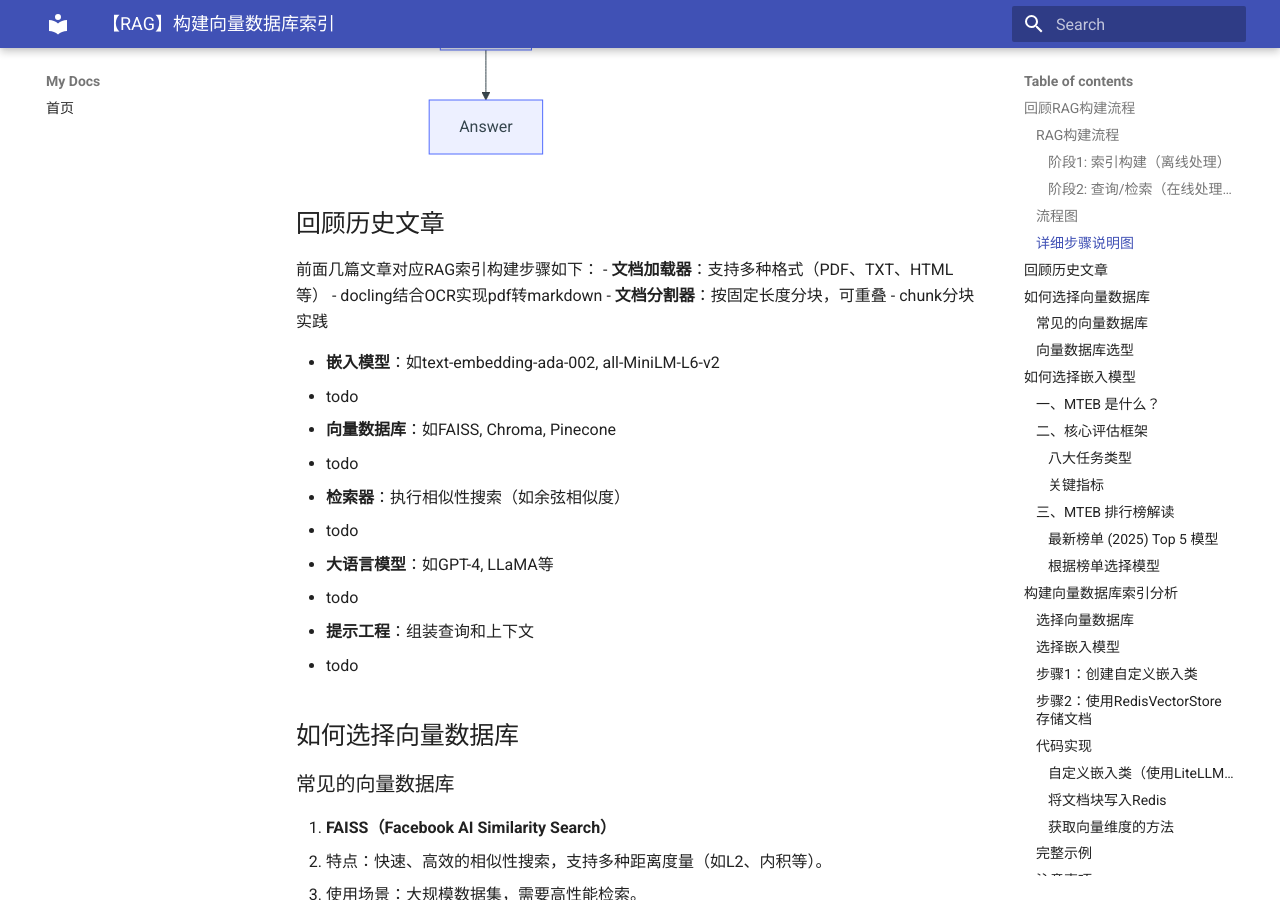
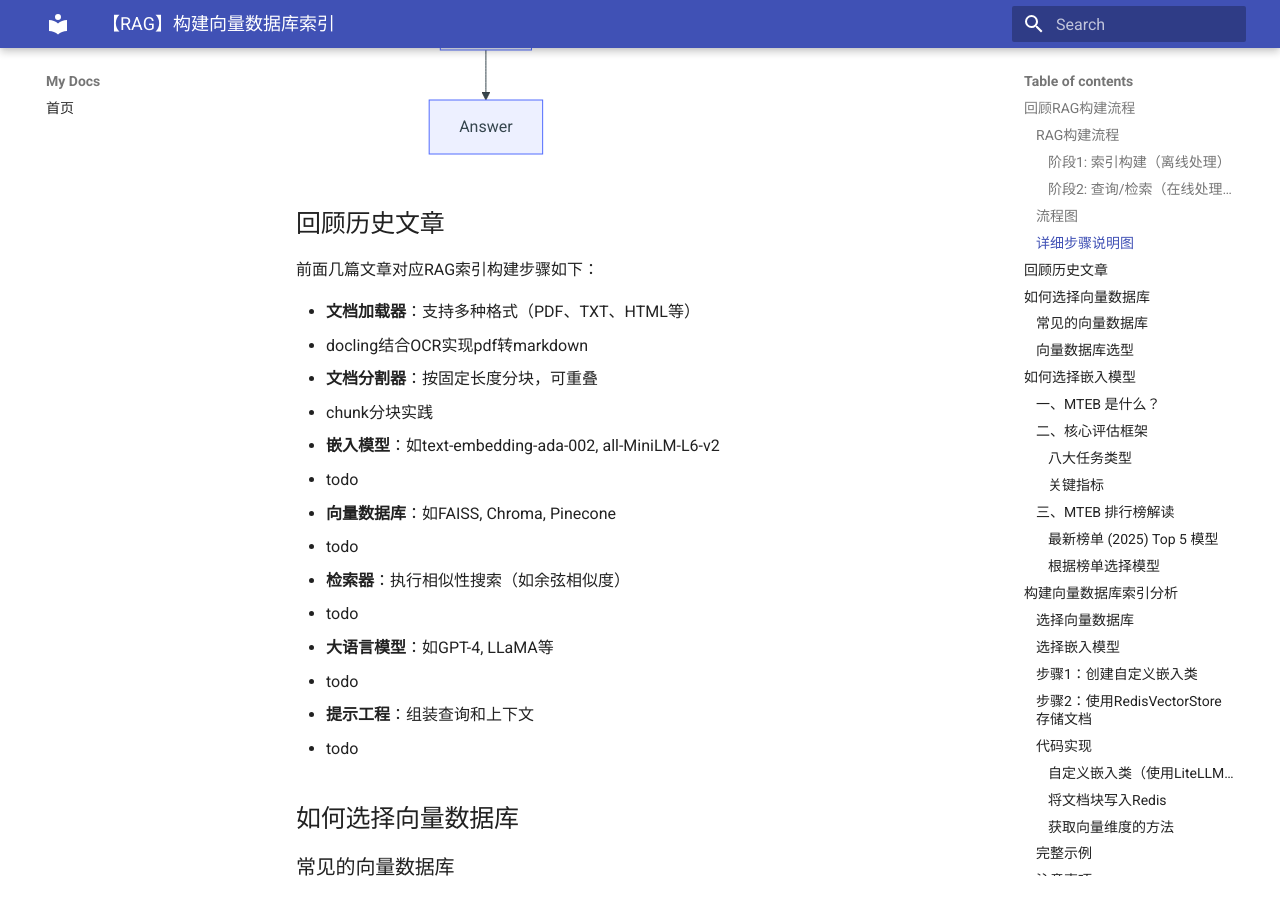
Before and after one commit to edisonwd/myblog, an MkDocs documentation site: the page built from docs/rag/【RAG】构建向量数据库索引.md, in a window 1280 px wide and 900 px high, scrolled down 2632 px. Built offline with MkDocs 1.6.1 and Material for MkDocs 9.7.7, drawn with Linux system fonts in a browser that asks for light colours; part of the change alters nothing that is shown; some of the changed text lies outside the part shown.

````diff
--- a/docs/rag/【RAG】构建向量数据库索引.md
+++ b/docs/rag/【RAG】构建向量数据库索引.md
@@ -46,7 +46,7 @@ graph TD
 ```
 
 ### 详细步骤说明图
-我们可以将上述流程图更详细地展开：
+我们可以将上述流程图合并：
 ```mermaid
 graph TD
     A[开始] --> B[文档加载]
@@ -82,17 +82,22 @@ graph TD
 
 ## 回顾历史文章
 前面几篇文章对应RAG索引构建步骤如下：
+
 - **文档加载器**：支持多种格式（PDF、TXT、HTML等）
   - docling结合OCR实现pdf转markdown
+
 - **文档分割器**：按固定长度分块，可重叠
   - chunk分块实践
 
 - **嵌入模型**：如text-embedding-ada-002, all-MiniLM-L6-v2
   - todo
+
 - **向量数据库**：如FAISS, Chroma, Pinecone
   - todo
+
 - **检索器**：执行相似性搜索（如余弦相似度）
   - todo
+
 - **大语言模型**：如GPT-4, LLaMA等
   - todo
 
````
